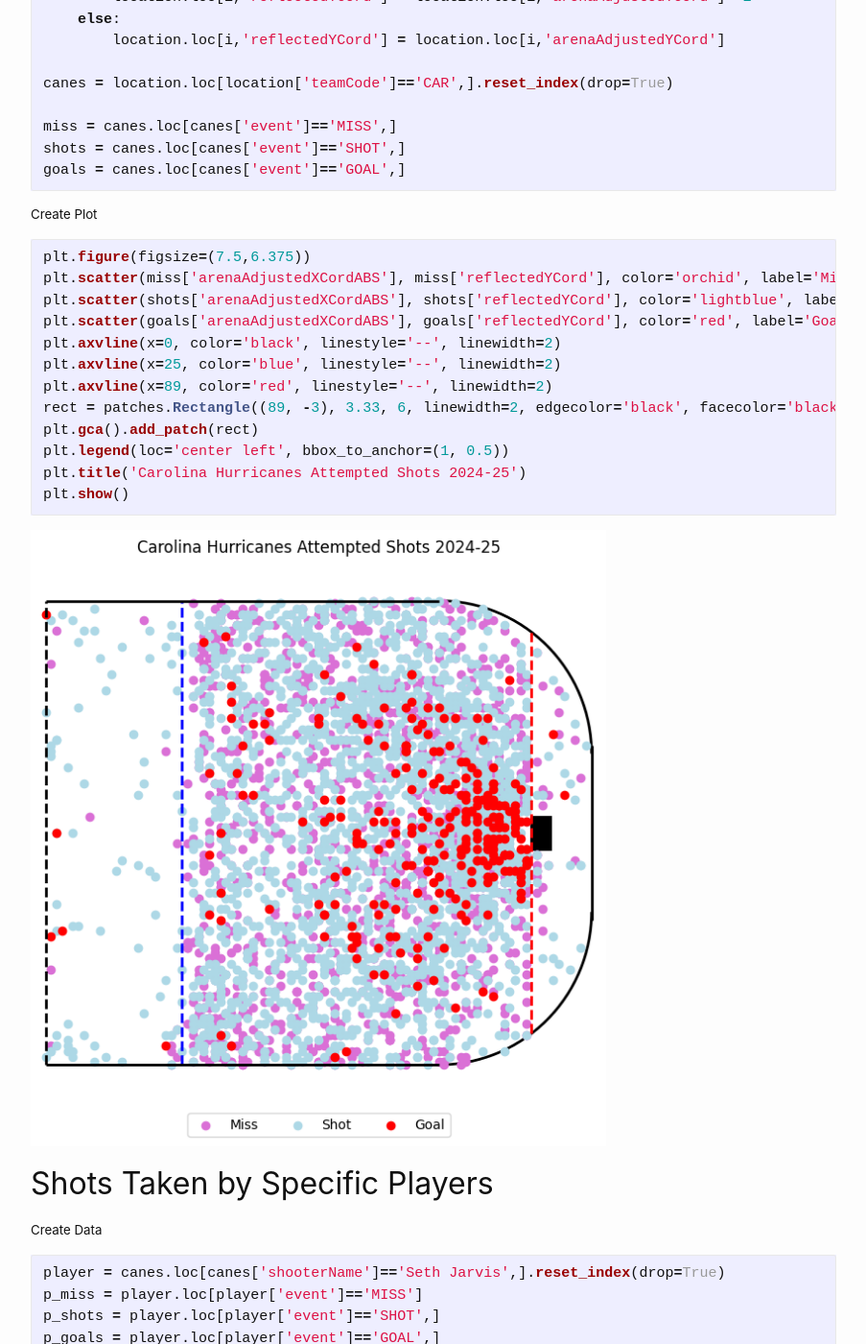
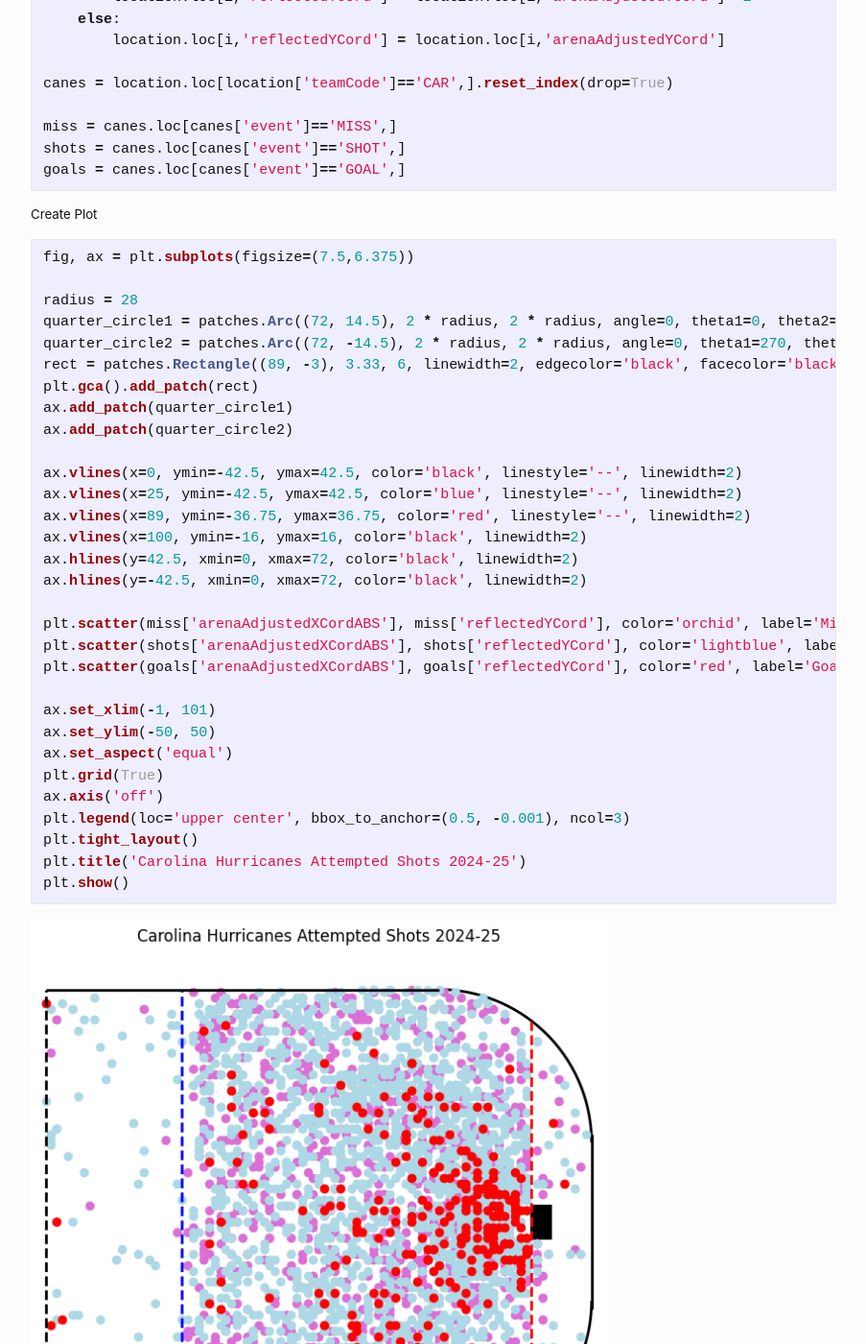
Before and after one commit to kbmoore02/NHL-Data-Analysis, a Jekyll site: the page built from _posts/2025-4-24-blog-hockey7.md, in a window 1280 px wide and 1400 px high, scrolled down 5352 px. Shown: the whole window at 96% size, without its empty margins (188-1091 px from the left). Built offline with Jekyll 4.4.1, drawn with Linux system fonts in a browser that asks for light colours; comment, search, counter and statistics services are not loaded; some of the changed text lies outside the part shown.

Commit message:
Update 2025-4-24-blog-hockey7.md

````diff
--- a/_posts/2025-4-24-blog-hockey7.md
+++ b/_posts/2025-4-24-blog-hockey7.md
@@ -168,16 +168,34 @@
 ##### Create Plot
 
 ```python
-plt.figure(figsize=(7.5,6.375))
+fig, ax = plt.subplots(figsize=(7.5,6.375))
+
+radius = 28
+quarter_circle1 = patches.Arc((72, 14.5), 2 * radius, 2 * radius, angle=0, theta1=0, theta2=90, color='black', linewidth=2)
+quarter_circle2 = patches.Arc((72, -14.5), 2 * radius, 2 * radius, angle=0, theta1=270, theta2=0, color='black', linewidth=2)
+rect = patches.Rectangle((89, -3), 3.33, 6, linewidth=2, edgecolor='black', facecolor='black')
+plt.gca().add_patch(rect)
+ax.add_patch(quarter_circle1)
+ax.add_patch(quarter_circle2)
+
+ax.vlines(x=0, ymin=-42.5, ymax=42.5, color='black', linestyle='--', linewidth=2)
+ax.vlines(x=25, ymin=-42.5, ymax=42.5, color='blue', linestyle='--', linewidth=2)
+ax.vlines(x=89, ymin=-36.75, ymax=36.75, color='red', linestyle='--', linewidth=2)
+ax.vlines(x=100, ymin=-16, ymax=16, color='black', linewidth=2)
+ax.hlines(y=42.5, xmin=0, xmax=72, color='black', linewidth=2)
+ax.hlines(y=-42.5, xmin=0, xmax=72, color='black', linewidth=2)
+
 plt.scatter(miss['arenaAdjustedXCordABS'], miss['reflectedYCord'], color='orchid', label='Miss')
 plt.scatter(shots['arenaAdjustedXCordABS'], shots['reflectedYCord'], color='lightblue', label='Shot')
 plt.scatter(goals['arenaAdjustedXCordABS'], goals['reflectedYCord'], color='red', label='Goal')
-plt.axvline(x=0, color='black', linestyle='--', linewidth=2)
-plt.axvline(x=25, color='blue', linestyle='--', linewidth=2)
-plt.axvline(x=89, color='red', linestyle='--', linewidth=2)
-rect = patches.Rectangle((89, -3), 3.33, 6, linewidth=2, edgecolor='black', facecolor='black')
-plt.gca().add_patch(rect)
-plt.legend(loc='center left', bbox_to_anchor=(1, 0.5))
+
+ax.set_xlim(-1, 101)
+ax.set_ylim(-50, 50)
+ax.set_aspect('equal')
+plt.grid(True)
+ax.axis('off')
+plt.legend(loc='upper center', bbox_to_anchor=(0.5, -0.001), ncol=3)
+plt.tight_layout()
 plt.title('Carolina Hurricanes Attempted Shots 2024-25')
 plt.show()
 ```
@@ -198,18 +216,9 @@
 ##### Create Plots
 
 ```python
-plt.figure(figsize=(7.5,6.375))
 plt.scatter(p_miss['arenaAdjustedXCordABS'], p_miss['reflectedYCord'], color='orchid', label='Miss')
 plt.scatter(p_shots['arenaAdjustedXCordABS'], p_shots['reflectedYCord'], color='lightblue', label='Shot')
 plt.scatter(p_goals['arenaAdjustedXCordABS'], p_goals['reflectedYCord'], color='red', label='Goal')
-plt.axvline(x=0, color='black', linestyle='--', linewidth=2)
-plt.axvline(x=25, color='blue', linestyle='--', linewidth=2)
-plt.axvline(x=89, color='red', linestyle='--', linewidth=2)
-rect = patches.Rectangle((89, -3), 3.33, 6, linewidth=2, edgecolor='black', facecolor='black')
-plt.gca().add_patch(rect)
-plt.legend(loc='center left', bbox_to_anchor=(1, 0.5))
-plt.title('Seth Jarvis Attempted Shots 2024-25')
-plt.show()
 ```
 
 <p float="left">
@@ -240,17 +249,8 @@
 ##### Create Plots
 
 ```python
-plt.figure(figsize=(10,8.5))
 plt.scatter(g_shots['arenaAdjustedXCordABS'], g_shots['reflectedYCord'], color='lightblue', label='Shot')
 plt.scatter(g_goals['arenaAdjustedXCordABS'], g_goals['reflectedYCord'], color='red', label='Goal')
-plt.axvline(x=0, color='black', linestyle='--', linewidth=2)
-plt.axvline(x=25, color='blue', linestyle='--', linewidth=2)
-plt.axvline(x=89, color='red', linestyle='--', linewidth=2)
-rect = patches.Rectangle((89, -3), 3.33, 6, linewidth=2, edgecolor='black', facecolor='black')
-plt.gca().add_patch(rect)
-plt.legend(loc='center left', bbox_to_anchor=(1, 0.5))
-plt.title('Frederik Andersen Shots Against 2024-2025')
-plt.show()
 ```
 
 <p float="left">
@@ -309,18 +309,9 @@
 ##### Create Plots
 
 ```python
-plt.figure(figsize=(7.5, 6.375))
 plt.scatter(shortie_miss['arenaAdjustedXCordABS'], shortie_miss['reflectedYCord'], color='orchid', label='Miss')
 plt.scatter(shortie_shots['arenaAdjustedXCordABS'], shortie_shots['reflectedYCord'], color='lightblue', label='Shot')
 plt.scatter(shortie_goals['arenaAdjustedXCordABS'], shortie_goals['reflectedYCord'], color='red', label='Goal')
-plt.axvline(x=0, color='black', linestyle='--', linewidth=2)
-plt.axvline(x=25, color='blue', linestyle='--', linewidth=2)
-plt.axvline(x=89, color='red', linestyle='--', linewidth=2)
-rect = patches.Rectangle((89, -3), 3.33, 6, linewidth=2, edgecolor='black', facecolor='black')
-plt.gca().add_patch(rect)
-plt.legend(loc='center left', bbox_to_anchor=(1, 0.5))
-plt.title('Carolina Hurricanes Short-Handed Attempted Goals 2024-25')
-plt.show()
 # repeat for Empty Net, Power Play, and Pulled Goalie
 ```
 
````
